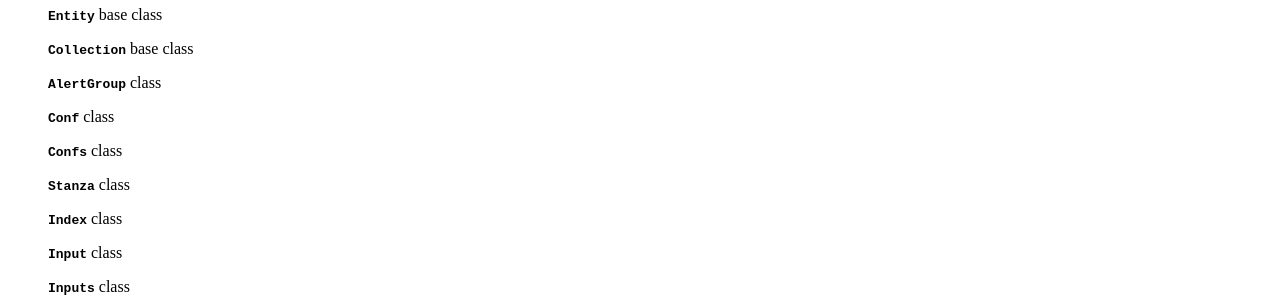
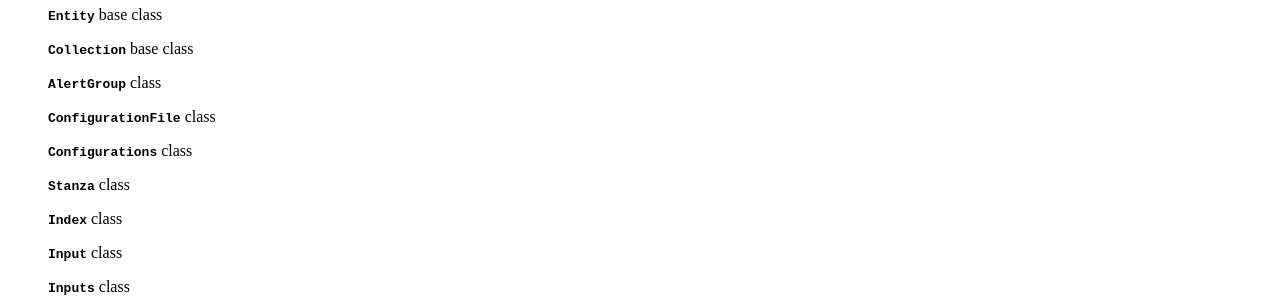
Before and after one commit to splunk/splunk-sdk-python, a Sphinx documentation site: the page built from docs/index.rst, in a window 1280 px wide. Shown: the part 496-796 px from the top of the page. Built offline with Sphinx 7.4.7, drawn with Linux system fonts in a browser that asks for light colours.

Commit message:
Fixed errors in docs.

```diff
--- a/docs/client.rst
+++ b/docs/client.rst
@@ -30,12 +30,12 @@ splunklib.client
     :inherited-members:
     :undoc-members:
 
-.. autoclass:: Conf
+.. autoclass:: ConfigurationFile
     :members:
     :inherited-members:
     :undoc-members:
 
-.. autoclass:: Confs
+.. autoclass:: Configurations
     :members:
     :inherited-members:
     :undoc-members:
--- a/docs/index.rst
+++ b/docs/index.rst
@@ -37,9 +37,9 @@ For more information about the SDK, see the `Developer Portal <http://dev.splunk
 
     :class:`~splunklib.client.AlertGroup` class
 
-    :class:`~splunklib.client.Conf` class
+    :class:`~splunklib.client.ConfigurationFile` class
 
-    :class:`~splunklib.client.Confs` class
+    :class:`~splunklib.client.Configurations` class
 
     :class:`~splunklib.client.Stanza` class
 
```
Also changed, not shown: 1 other file.
